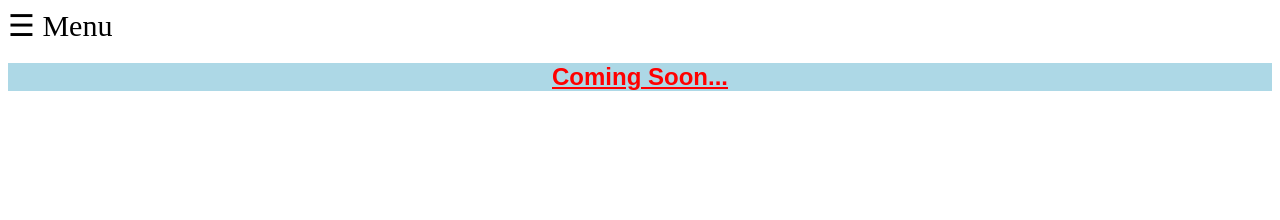
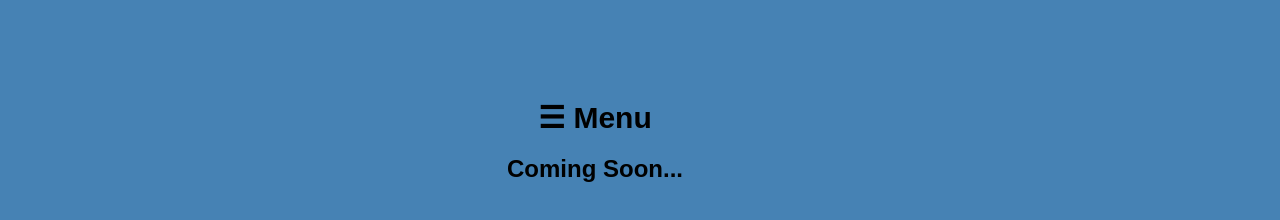
Before and after one commit to silk2134/silk2134.github.io, a plain HTML site: page hackthebox.html in a window 1280 px wide. Drawn offline with Linux system fonts and the light colour scheme.

Commit message:
updated css file

```diff
--- a/hackthebox.html
+++ b/hackthebox.html
@@ -6,7 +6,7 @@
     <meta name="description" content="Scott Krager and Cybersecurity">
     <meta name="viewport" content="width=device-width, initial-scale=1">
     <link rel="icon" href="Images/Blue Team Shield.ico">
-    <link rel="stylesheet" href="services.css" />
+    <link rel="stylesheet" href="nav.css" />
   </head>
 
 <div id="mySidenav" class="sidenav">
```
